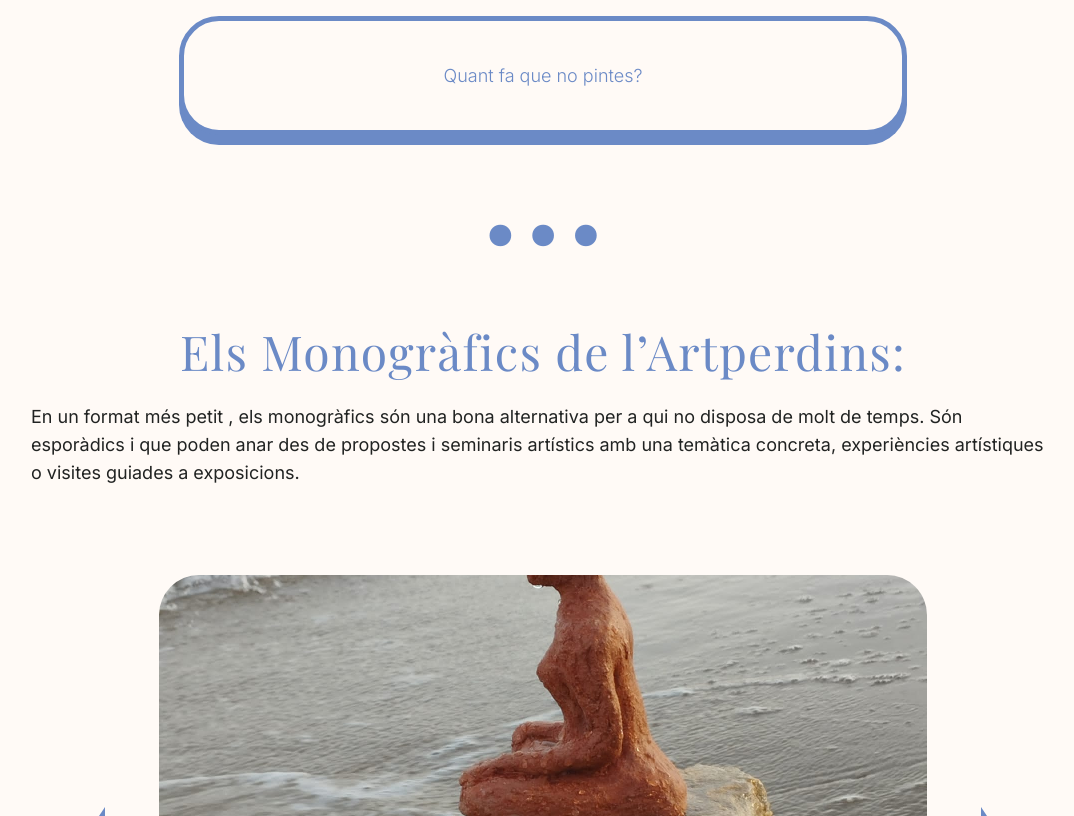
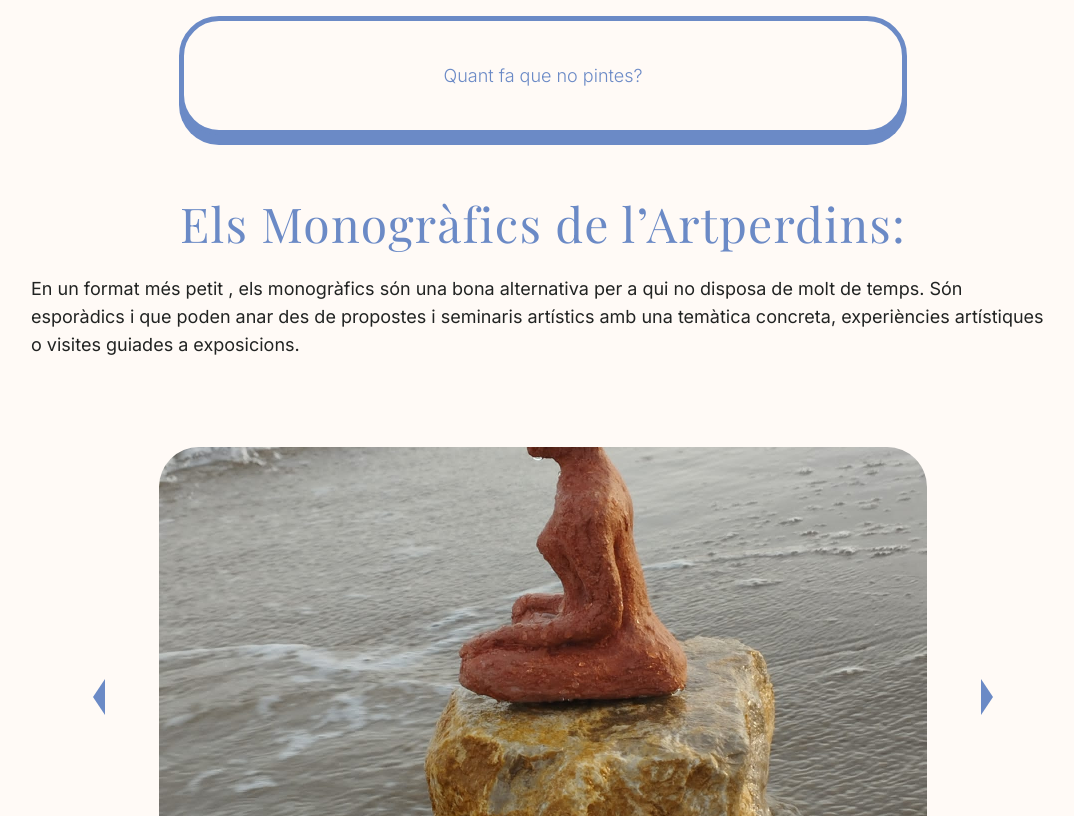
Before and after one commit to m-s-torne/taller-dels-sentits, a Next.js app: page /artperdins in a window 1280 px wide. Shown: the part 1540-2356 px from the top of the page, without its empty margins (97-1171 px from the left). Built offline with nearby package versions, Linux system fonts and the light colour scheme.

Commit message:
fix: erase three dots from more content section

```diff
--- a/app/(serveis)/components/MoreContentSection.tsx
+++ b/app/(serveis)/components/MoreContentSection.tsx
@@ -27,7 +27,7 @@ export const MoreContentSection = ({ moreContent }: MoreContentSectionProps) =>
                 whileInView={{ opacity: 1, y: 0 }}
                 viewport={{ once: true, amount: 0.2 }}
                 transition={{ duration: 0.6 }}
-                className="flex justify-center"
+                className="flex justify-center mb-6"
             >
                 {/* Botón expandible */}
                 <button
@@ -51,10 +51,6 @@ export const MoreContentSection = ({ moreContent }: MoreContentSectionProps) =>
                     {moreContent.buttonText.trim()}
                 </button>
             </motion.div>
-
-            <div className="mb-6">
-                <p className="text-shakespeare! font-bold text-9xl text-center">...</p>
-            </div>
 
             {/* Contenido expandible - Full width */}
             <AnimatePresence>
```
